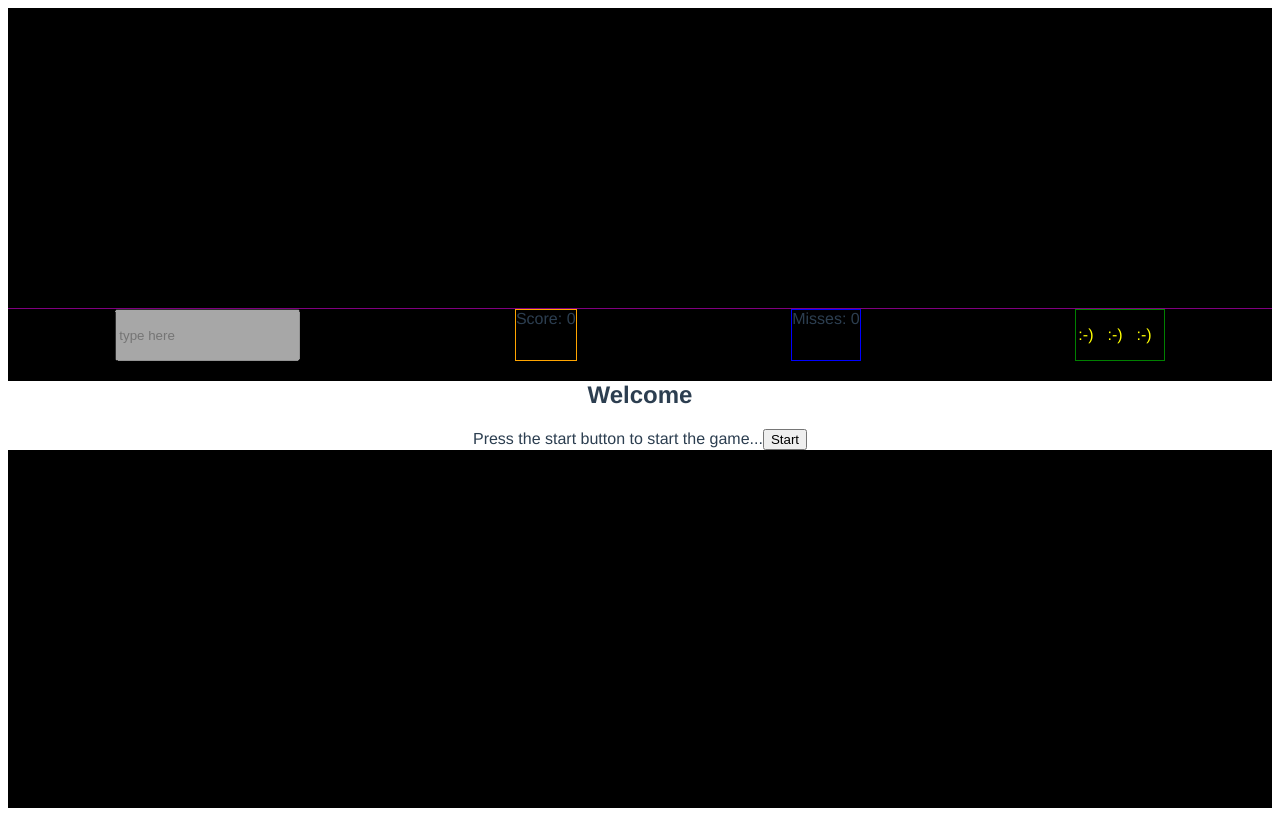
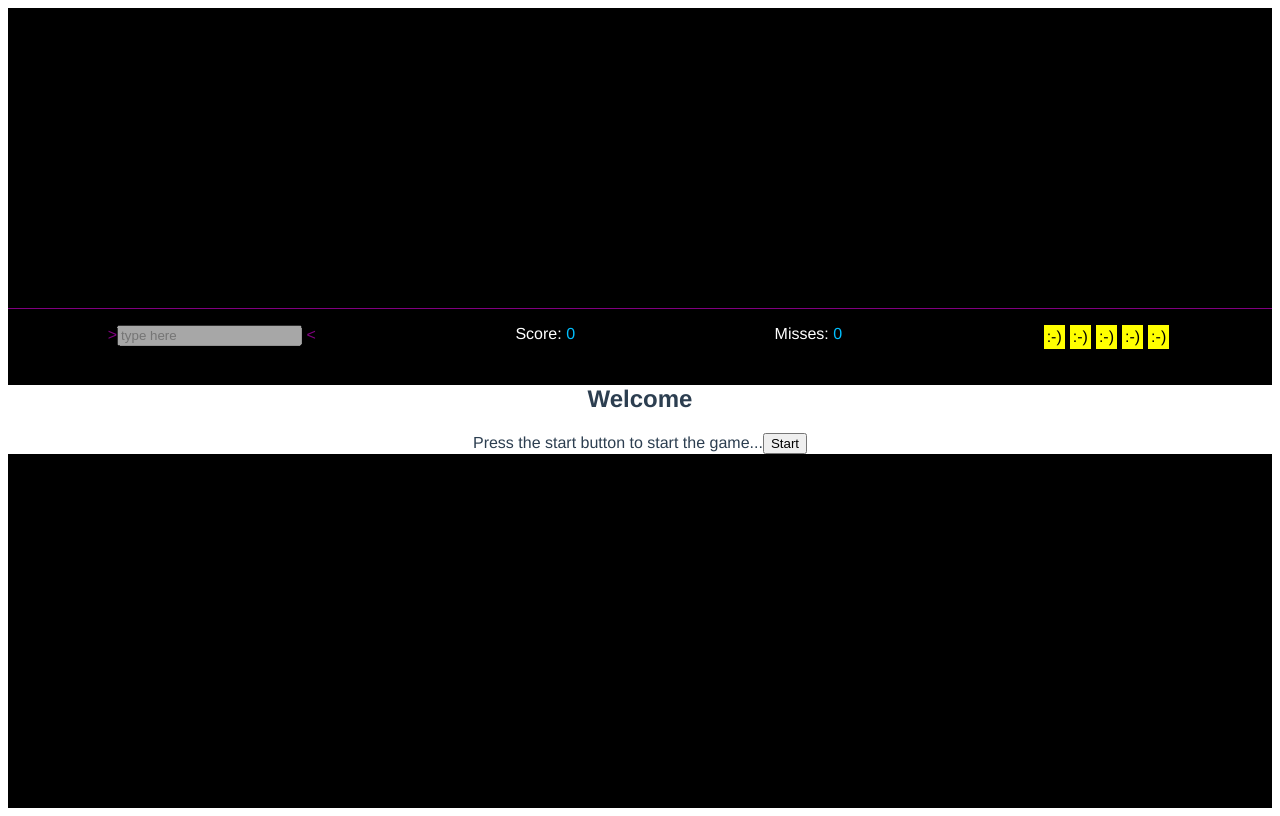
Before and after one commit to rustigano/vue-typespeed, a Vue app: page /#/ in a window 1280 px wide. Built offline with nearby package versions, Linux system fonts and the light colour scheme.

Commit message:
Styled the interface a bit

```diff
--- a/src/components/Game.vue
+++ b/src/components/Game.vue
@@ -36,6 +36,7 @@
         border-top: 1px solid purple;
         display: flex;
         justify-content: space-around;
+        align-items: flex-start;
     }
     #overlay {
         background-color: white;
--- a/src/components/InputField.vue
+++ b/src/components/InputField.vue
@@ -1,11 +1,16 @@
 <template>
-    <input  ref="wordInputField"
+    <p>&gt;<input  ref="wordInputField"
             v-model="typedWord"
             :disabled="inputDisabled"
             @keyup.enter="submitWord"
             placeholder="type here">
+    &lt;</p>
 </template>
-
+<style scoped>
+    p {
+        color: purple;
+    }
+</style>
 <script>
   export default {
     name: 'inputField',
--- a/src/components/Lives.vue
+++ b/src/components/Lives.vue
@@ -1,17 +1,17 @@
 <template>
-    <div id="lives">
         <transition-group name="list" tag="p">
             <span v-for="smiley in smileys"
                   v-bind:key="smiley"
                   class="list-item">{{ smiley }}</span>
         </transition-group>
-    </div>
 </template>
 
-<style>
+<style scoped>
     #lives {
-        border: solid 1px green;
-        display: flex;
+        /*border: solid 1px green;*/
+        /*align-items: flex-start;*/
+        /*display: flex;*/
+/*        margin-right: 10px;*/
     }
 
 /*    .life {
@@ -22,23 +22,27 @@
     }*/
 
     .list-item {
-        background-color: black;
-        color: yellow;
-        padding-left: 2px;
-        padding-right: 2px;
-
+        background-color: yellow;
+        color: black;
+        margin-left: 2px;
+        margin-right: 3px;
+        padding: 3px;
         display: inline-block;
-        margin-right: 10px;
     }
 
     .list-enter-active, .list-leave-active {
-        transition: all 1s;
+        transition: all 2s;
     }
 
-    .list-enter, .list-leave-to /* .list-leave-active below version 2.1.8 */
+    .list-enter /* .list-leave-active below version 2.1.8 */
     {
         opacity: 0;
         transform: translateY(30px);
+    }
+    .list-leave-to /* .list-leave-active below version 2.1.8 */
+    {
+        opacity: 0;
+        transform: translateY(-30px);
     }
 
 </style>
--- a/src/components/Misses.vue
+++ b/src/components/Misses.vue
@@ -1,12 +1,15 @@
 <template>
-    <div id="misses">
-        Misses: {{ missed }}
-    </div>
+    <p>
+        Misses: <span>{{ missed }}</span>
+    </p>
 </template>
 
-<style>
-    #misses {
-        border: solid 1px blue;
+<style scoped>
+    p {
+        color: white;
+    }
+    span {
+        color: deepskyblue;
     }
 </style>
 
--- a/src/components/Score.vue
+++ b/src/components/Score.vue
@@ -1,12 +1,15 @@
 <template>
-    <div id="score">
-       Score: {{ points }}
-    </div>
+    <p>
+        Score: <span>{{ points }}</span>
+    </p>
 </template>
 
-<style>
-    #score {
-        border: solid 1px orange;
+<style scoped>
+    p {
+        color: white;
+    }
+    span {
+        color: deepskyblue;
     }
 </style>
 
--- a/src/store/modules/lives.js
+++ b/src/store/modules/lives.js
@@ -1,6 +1,6 @@
 const state = {
-  maxLives: 3,
-  lives: 3
+  maxLives: 5,
+  lives: 5
 }
 
 const getters = {
```
